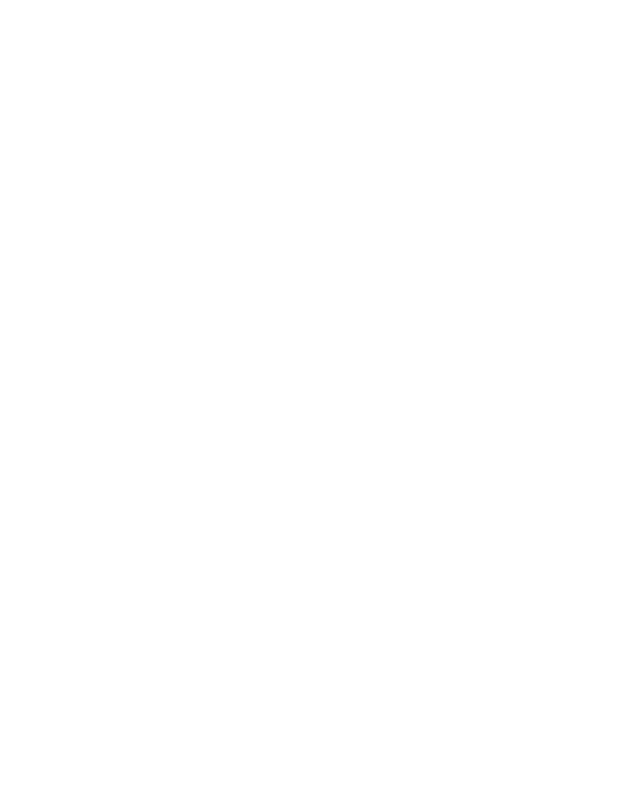
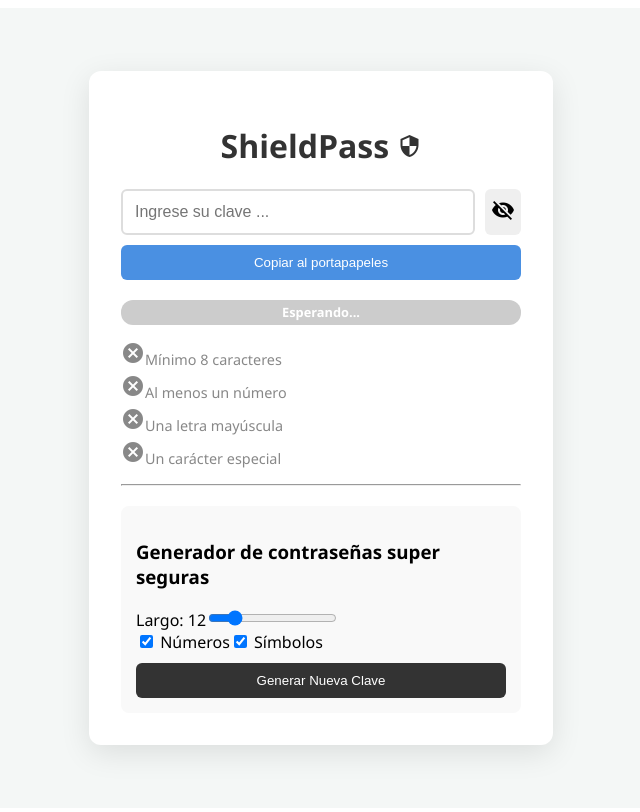
Before and after one commit to m-robledo/Tp2-RobledoMateo, a React (Vite) app: page / in a window 1280 px wide. Shown: the top 812 px of the page, without its empty margins (319-959 px from the left). Built offline with nearby package versions, Linux system fonts and the light colour scheme.

Commit message:
actualizacion durante la clase jueves

```diff
--- a/index.html
+++ b/index.html
@@ -4,6 +4,7 @@
     <meta charset="UTF-8" />
     <link rel="icon" type="image/svg+xml" href="/favicon.svg" />
     <meta name="viewport" content="width=device-width, initial-scale=1.0" />
+    <link href="https://fonts.googleapis.com/icon?family=Material+Icons" rel="stylesheet">
     <title>robledotpjsreact</title>
   </head>
   <body>
--- a/src/App.css
+++ b/src/App.css
@@ -1,184 +1,101 @@
-.counter {
-  font-size: 16px;
-  padding: 5px 10px;
-  border-radius: 5px;
-  color: var(--accent);
-  background: var(--accent-bg);
-  border: 2px solid transparent;
-  transition: border-color 0.3s;
-  margin-bottom: 24px;
-
-  &:hover {
-    border-color: var(--accent-border);
-  }
-  &:focus-visible {
-    outline: 2px solid var(--accent);
-    outline-offset: 2px;
-  }
+:root {
+  --primary: #4a90e2;
+  --bg: #f4f7f6;
 }
 
-.hero {
-  position: relative;
-
-  .base,
-  .framework,
-  .vite {
-    inset-inline: 0;
-    margin: 0 auto;
+.container {
+  display: flex;
+  justify-content: center;
+  align-items: center;
+  min-height: 100vh;
+  background-color: var(--bg);
+  font-family: 'Segoe UI', sans-serif;
 }
 
-  .base {
-    width: 170px;
-    position: relative;
-    z-index: 0;
+.card {
+  background: white;
+  padding: 2rem;
+  border-radius: 12px;
+  box-shadow: 0 8px 30px rgba(0,0,0,0.1);
+  width: 100%;
+  max-width: 400px;
 }
 
-  .framework,
-  .vite {
-    position: absolute;
+h1 { text-align: center; color: #333; }
+
+.input-group {
+  display: flex;
+  gap: 10px;
+  margin-bottom: 10px;
 }
 
-  .framework {
-    z-index: 1;
-    top: 34px;
-    height: 28px;
-    transform: perspective(2000px) rotateZ(300deg) rotateX(44deg) rotateY(39deg)
-      scale(1.4);
+input[type="text"], input[type="password"] {
+  flex: 1;
+  padding: 12px;
+  border: 2px solid #ddd;
+  border-radius: 6px;
+  font-size: 1rem;
 }
 
-  .vite {
-    z-index: 0;
-    top: 107px;
-    height: 26px;
-    width: auto;
-    transform: perspective(2000px) rotateZ(300deg) rotateX(40deg) rotateY(39deg)
-      scale(0.8);
-  }
+.btn-ojo, .btn-copiar, .btn-generar {
+  cursor: pointer;
+  border: none;
+  border-radius: 6px;
+  transition: 0.3s;
 }
 
-#center {
-  display: flex;
-  flex-direction: column;
-  gap: 25px;
-  place-content: center;
-  place-items: center;
-  flex-grow: 1;
-
-  @media (max-width: 1024px) {
-    padding: 32px 20px 24px;
-    gap: 18px;
-  }
+.btn-copiar {
+  width: 100%;
+  padding: 10px;
+  background: var(--primary);
+  color: white;
+  margin-bottom: 20px;
 }
 
-#next-steps {
-  display: flex;
-  border-top: 1px solid var(--border);
-  text-align: left;
-
-  & > div {
-    flex: 1 1 0;
-    padding: 32px;
-    @media (max-width: 1024px) {
-      padding: 24px 20px;
-    }
+.fortaleza-barra {
+  height: 25px;
+  background: #eee;
+  border-radius: 12px;
+  overflow: hidden;
+  margin-bottom: 15px;
 }
 
-  .icon {
-    margin-bottom: 16px;
-    width: 22px;
-    height: 22px;
+.progreso {
+  height: 100%;
+  display: flex;
+  align-items: center;
+  justify-content: center;
+  color: white;
+  font-weight: bold;
+  font-size: 0.8rem;
+  transition: 0.5s ease;
 }
 
-  @media (max-width: 1024px) {
-    flex-direction: column;
-    text-align: center;
-  }
+.checklist {
+  list-style: none;
+  padding: 0;
+  text-align: left;
 }
 
-#docs {
-  border-right: 1px solid var(--border);
-
-  @media (max-width: 1024px) {
-    border-right: none;
-    border-bottom: 1px solid var(--border);
-  }
+.checklist li {
+  margin-bottom: 5px;
+  font-size: 0.9rem;
 }
 
-#next-steps ul {
-  list-style: none;
-  padding: 0;
-  display: flex;
-  gap: 8px;
-  margin: 32px 0 0;
+.cumplido { color: #2ecc71; text-decoration: line-through; }
+.pendiente { color: #888; }
 
-  .logo {
-    height: 18px;
+.generador-panel {
+  background: #f9f9f9;
+  padding: 15px;
+  border-radius: 8px;
+  margin-top: 20px;
 }
 
-  a {
-    color: var(--text-h);
-    font-size: 16px;
-    border-radius: 6px;
-    background: var(--social-bg);
-    display: flex;
-    padding: 6px 12px;
-    align-items: center;
-    gap: 8px;
-    text-decoration: none;
-    transition: box-shadow 0.3s;
-
-    &:hover {
-      box-shadow: var(--shadow);
+.btn-generar {
+  background: #333;
+  color: white;
+  width: 100%;
+  padding: 10px;
+  margin-top: 10px;
 }
-    .button-icon {
-      height: 18px;
-      width: 18px;
-    }
-  }
-
-  @media (max-width: 1024px) {
-    margin-top: 20px;
-    flex-wrap: wrap;
-    justify-content: center;
-
-    li {
-      flex: 1 1 calc(50% - 8px);
-    }
-
-    a {
-      width: 100%;
-      justify-content: center;
-      box-sizing: border-box;
-    }
-  }
-}
-
-#spacer {
-  height: 88px;
-  border-top: 1px solid var(--border);
-  @media (max-width: 1024px) {
-    height: 48px;
-  }
-}
-
-.ticks {
-  position: relative;
-  width: 100%;
-
-  &::before,
-  &::after {
-    content: '';
-    position: absolute;
-    top: -4.5px;
-    border: 5px solid transparent;
-  }
-
-  &::before {
-    left: 0;
-    border-left-color: var(--border);
-  }
-  &::after {
-    right: 0;
-    border-right-color: var(--border);
-  }
-}
--- a/src/App.jsx
+++ b/src/App.jsx
@@ -1,12 +1,121 @@
-import { useState } from 'react'
-import reactLogo from './assets/react.svg'
-import viteLogo from './assets/vite.svg'
-import heroImg from './assets/hero.png'
-import './App.css'
+import React, { useState } from 'react';
+import './App.css';
 
-function App() {
-  const [count, setCount] = useState(0)
+const RequisitoItem = ({ cumplido, texto }) => (
+  <li className={cumplido ? "cumplido" : "pendiente"}>
+    <span className="material-icons icono-check">
+      {cumplido ? "check_circle" : "cancel"}
+    </span>
+    {texto}
+  </li>
+);
 
+const GeneradorPro = ({ alGenerar }) => {
+  const [config, setConfig] = useState({ largo: 12, simbolos: true, numeros: true });
+
+  const crearPassword = () => {
+    let caracteres = "abcdefghijklmnopqrstuvwxyzABCDEFGHIJKLMNOPQRSTUVWXYZ";
+    if (config.numeros) caracteres += "0123456789";
+    if (config.simbolos) caracteres += "!@#$%^&*()_+-=[]{}|;:,.<>?";
+
+    let resultado = "";
+    for (let i = 0; i < config.largo; i++) {
+      resultado += caracteres.charAt(Math.floor(Math.random() * caracteres.length));
+    }
+    alGenerar(resultado);
+  };
+
+  return (
+    <div className="generador-panel">
+      <h3>Generador de contraseñas super seguras</h3>
+      <div className="control">
+        <label>Largo: {config.largo}</label>
+        <input
+          type="range" min="8" max="32"
+          value={config.largo}
+          onChange={(e) => setConfig({...config, largo: parseInt(e.target.value)})}
+        />
+      </div>
+      <div className="checks">
+        <label>
+          <input type="checkbox" checked={config.numeros} onChange={(e) => setConfig({...config, numeros: e.target.checked})} /> Números
+        </label>
+        <label>
+          <input type="checkbox" checked={config.simbolos} onChange={(e) => setConfig({...config, simbolos: e.target.checked})} /> Símbolos
+        </label>
+      </div>
+      <button onClick={crearPassword} className="btn-generar">Generar Nueva Clave</button>
+    </div>
+  );
+};
+
+export default function App() {
+  const [password, setPassword] = useState("");
+  const [mostrar, setMostrar] = useState(false);
+  const [copiado, setCopiado] = useState(false);
+
+  const validaciones = {
+    largo: password.length >= 8,
+    numero: /\d/.test(password),
+    mayuscula: /[A-Z]/.test(password),
+    especial: /[!@#$%^&*(),.?":{}|<>]/.test(password)
+  };
+
+  const calcularFortaleza = () => {
+    const puntos = Object.values(validaciones).filter(Boolean).length;
+    if (password.length === 0) return { texto: "Esperando...", color: "#ccc" };
+    if (puntos <= 1) return { texto: "Poco segura", color: "#ff4d4d" };
+    if (puntos <= 3) return { texto: "Segura", color: "#ffa500" };
+    return { texto: "Muy segura", color: "#2ecc71" };
+  };
+
+  const fortaleza = calcularFortaleza();
+
+  const copiarClave = () => {
+    if (!password) return;
+    navigator.clipboard.writeText(password);
+    setCopiado(true);
+    setTimeout(() => setCopiado(false), 3000);
+  };
+
+  return (
+    <div className="container">
+      <div className="card">
+        <h1>ShieldPass <span className="material-icons">security</span></h1>
+
+        <div className="input-group">
+          <input
+            type={mostrar ? "text" : "password"}
+            value={password}
+            onChange={(e) => setPassword(e.target.value)}
+            placeholder="Ingrese su clave ..."
+          />
+          <button onClick={() => setMostrar(!mostrar)} className="btn-ojo">
+            <span className="material-icons">
+              {mostrar ? "visibility" : "visibility_off"}
+            </span>
+          </button>
+        </div>
+
+        <button onClick={copiarClave} className="btn-copiar">
+          {copiado ? "¡Copiado con éxito!" : "Copiar al portapapeles"}
+        </button>
+        <div className="fortaleza-barra">
+          <div
+            className="progreso"
+            style={{ width: '100%', backgroundColor: fortaleza.color }}>
+            {fortaleza.texto}
+          </div>
+        </div>
+        <ul className="checklist">
+          <RequisitoItem cumplido={validaciones.largo} texto="Mínimo 8 caracteres" />
+          <RequisitoItem cumplido={validaciones.numero} texto="Al menos un número" />
+          <RequisitoItem cumplido={validaciones.mayuscula} texto="Una letra mayúscula" />
+          <RequisitoItem cumplido={validaciones.especial} texto="Un carácter especial" />
+        </ul>
+        <hr />
+        <GeneradorPro alGenerar={setPassword} />
+      </div>
+    </div>
+  );
 }
-
-export default App
```
Lines whose indentation alone changed are shown as unchanged.
